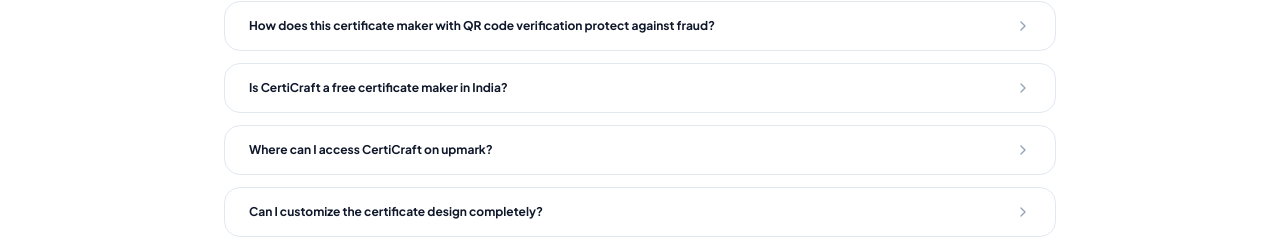
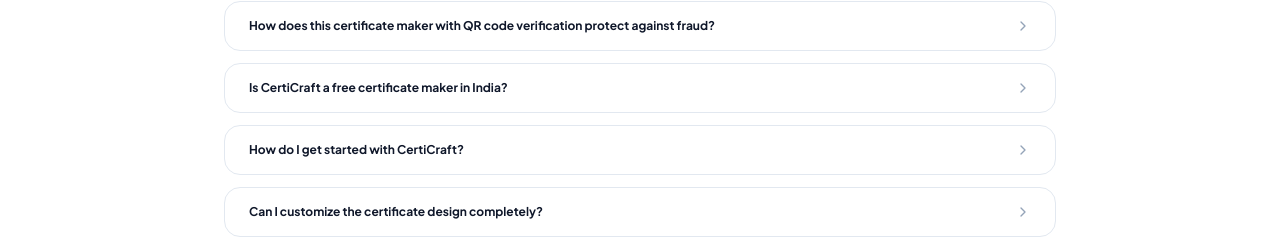
Before and after one commit to student-smi/YAARI_certificate, a React (Vite) app: page / in a window 1280 px wide. Shown: the part 4318-4556 px from the top of the page. Built offline with nearby package versions, Linux system fonts and the light colour scheme; a web font is replaced by a local one.

Commit message:
seo: remove Upmark branding references and configure CertiCraft Google site name schema

```diff
--- a/index.html
+++ b/index.html
@@ -5,12 +5,9 @@
     <!-- Favicon & Primary Meta -->
     <link rel="icon" type="image/svg+xml" href="/favicon.svg" />
     <meta name="viewport" content="width=device-width, initial-scale=1.0" />
-    <!-- Favicon & Primary Meta -->
-    <link rel="icon" type="image/svg+xml" href="/favicon.svg" />
-    <meta name="viewport" content="width=device-width, initial-scale=1.0" />
     <title>CertiCraft | Bulk Certificate Generator with Excel & QR Verification India</title>
-    <meta name="description" content="CertiCraft (certicraft.upmark.in) is India's leading bulk certificate generator with Excel import and tamper-proof QR code verification. Free certificate maker in India with instant PDF & ZIP export." />
-    <meta name="keywords" content="CertiCraft, certicraft upmark, bulk certificate generator with excel, certificate maker with qr code verification, free certificate maker india, bulk certificate maker, excel to certificate generator, qr code certificate verification india" />
+    <meta name="description" content="CertiCraft is India's leading bulk certificate generator with Excel import and tamper-proof QR code verification. Free certificate maker in India with instant PDF & ZIP export." />
+    <meta name="keywords" content="CertiCraft, bulk certificate generator with excel, certificate maker with qr code verification, free certificate maker india, bulk certificate maker, excel to certificate generator, qr code certificate verification india" />
     <meta name="author" content="CertiCraft" />
     <link rel="canonical" href="https://certicraft.upmark.in/" />
     <meta name="robots" content="index, follow, max-image-preview:large, max-snippet:-1, max-video-preview:-1" />
@@ -21,7 +18,7 @@
     <meta property="og:url" content="https://certicraft.upmark.in/" />
     <meta property="og:site_name" content="CertiCraft" />
     <meta property="og:title" content="CertiCraft | Bulk Certificate Generator with Excel & QR Verification India" />
-    <meta property="og:description" content="CertiCraft (certicraft.upmark.in) is India's leading free certificate maker with Excel bulk generation and live QR verification." />
+    <meta property="og:description" content="CertiCraft is India's leading free certificate maker with Excel bulk generation and live QR verification." />
     <meta property="og:image" content="https://certicraft.upmark.in/logo.png" />
 
     <!-- Twitter -->
@@ -31,18 +28,34 @@
     <meta name="twitter:description" content="Free certificate maker in India. Upload Excel, auto-issue verifiable certificates with dynamic QR code verification." />
     <meta name="twitter:image" content="https://certicraft.upmark.in/logo.png" />
 
-    <!-- Schema.org Structured Data: WebSite, WebApplication & FAQPage -->
+    <!-- Google Site Name Structured Data (Sets Google Search Site Name to 'CertiCraft') -->
+    <script type="application/ld+json">
+    {
+      "@context": "https://schema.org",
+      "@type": "WebSite",
+      "name": "CertiCraft",
+      "alternateName": ["CertiCraft", "Certi Craft", "CertiCraft SaaS"],
+      "url": "https://certicraft.upmark.in/"
+    }
+    </script>
+
+    <!-- Organization Structured Data -->
+    <script type="application/ld+json">
+    {
+      "@context": "https://schema.org",
+      "@type": "Organization",
+      "name": "CertiCraft",
+      "alternateName": "CertiCraft",
+      "url": "https://certicraft.upmark.in/",
+      "logo": "https://certicraft.upmark.in/logo.png"
+    }
+    </script>
+
+    <!-- Schema.org Structured Data: WebApplication & FAQPage -->
     <script type="application/ld+json">
     {
       "@context": "https://schema.org",
       "@graph": [
-        {
-          "@type": "WebSite",
-          "@id": "https://certicraft.upmark.in/#website",
-          "name": "CertiCraft",
-          "alternateName": ["CertiCraft SaaS", "Certi Craft", "Certicraft"],
-          "url": "https://certicraft.upmark.in/"
-        },
         {
           "@type": "WebApplication",
           "@id": "https://certicraft.upmark.in/#software",
--- a/src/components/LandingPage/LandingPage.tsx
+++ b/src/components/LandingPage/LandingPage.tsx
@@ -47,14 +47,14 @@ export const LandingPage: React.FC<LandingPageProps> = ({
     },
     {
       q: 'How does this certificate maker with QR code verification protect against fraud?',
-      a: 'Every generated certificate automatically receives a unique tamper-proof cryptographic QR code. When scanned with any smartphone camera, it opens an official verification page on certicraft.upmark.in confirming recipient identity and validity status.'
+      a: 'Every generated certificate automatically receives a unique tamper-proof cryptographic QR code. When scanned with any smartphone camera, it opens an official verification page confirming recipient identity and validity status.'
     },
     {
       q: 'Is CertiCraft a free certificate maker in India?',
       a: 'Yes! CertiCraft offers a 100% Free Starter Plan in India with 25 certificates per month, Excel/CSV upload, and high-resolution PDF/ZIP downloads with zero credit card required.'
     },
     {
-      q: 'Where can I access CertiCraft on upmark?',
+      q: 'How do I get started with CertiCraft?',
       a: 'You can access CertiCraft directly at https://certicraft.upmark.in. Log in with Google SSO or email to start creating certificates.'
     },
     {
--- a/src/components/Verification/LinkedInEditorModal.tsx
+++ b/src/components/Verification/LinkedInEditorModal.tsx
@@ -179,7 +179,7 @@ export const LinkedInEditorModal: React.FC<LinkedInEditorModalProps> = ({
                 type="text"
                 value={formData.organizationName}
                 onChange={(e) => setFormData({ ...formData, organizationName: e.target.value })}
-                placeholder="e.g. Upmark Digital"
+                placeholder="e.g. Global Leadership Institute"
                 className="w-full px-3.5 py-2.5 text-xs sm:text-sm bg-neutral-50 border border-neutral-300 rounded-xl focus:outline-none focus:border-black font-semibold text-black transition-colors"
               />
               <span className="text-[10px] text-neutral-400 mt-1 block">
```
Also changed, not shown: 1 other file (tests, documents, lock files or other folders).
